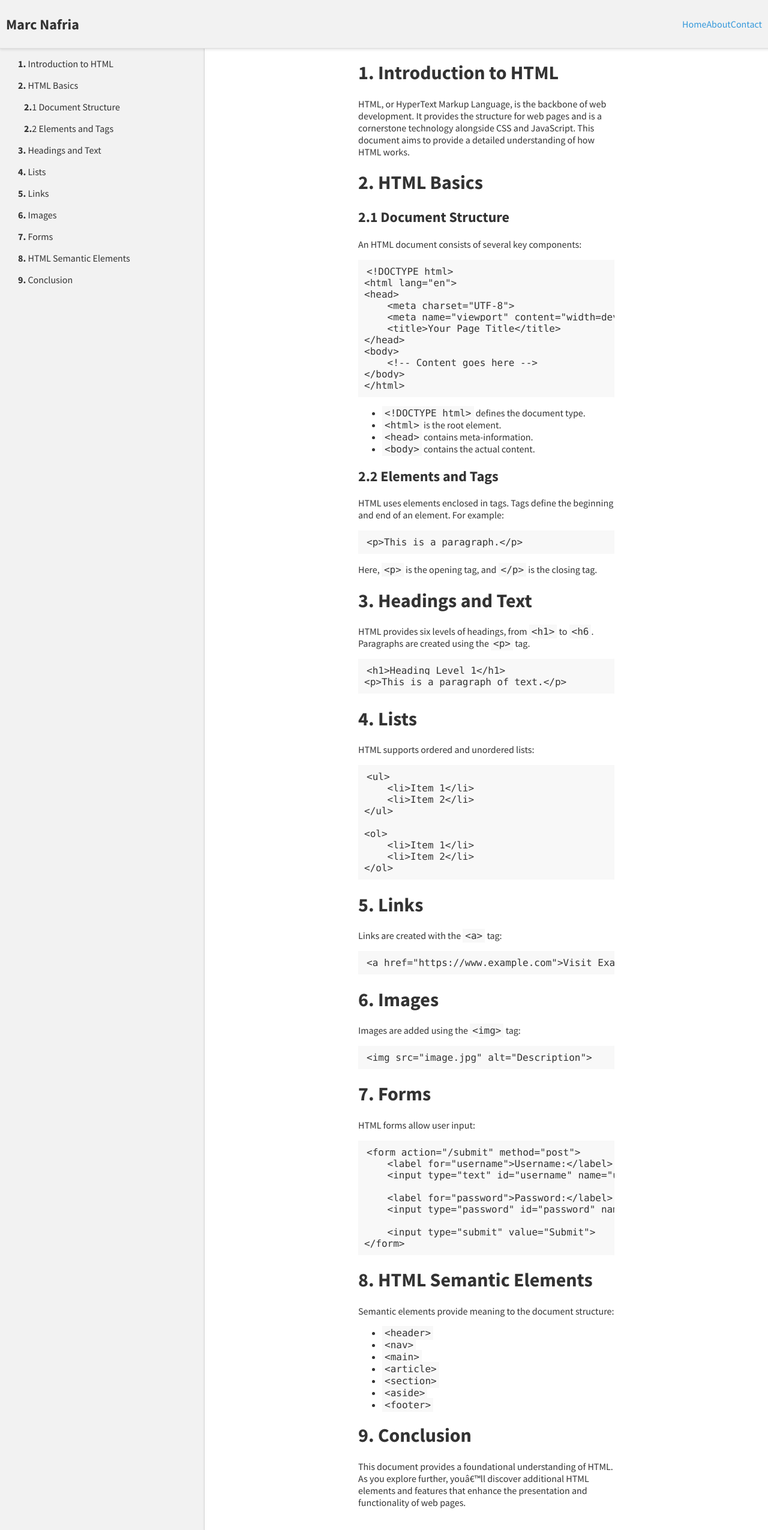
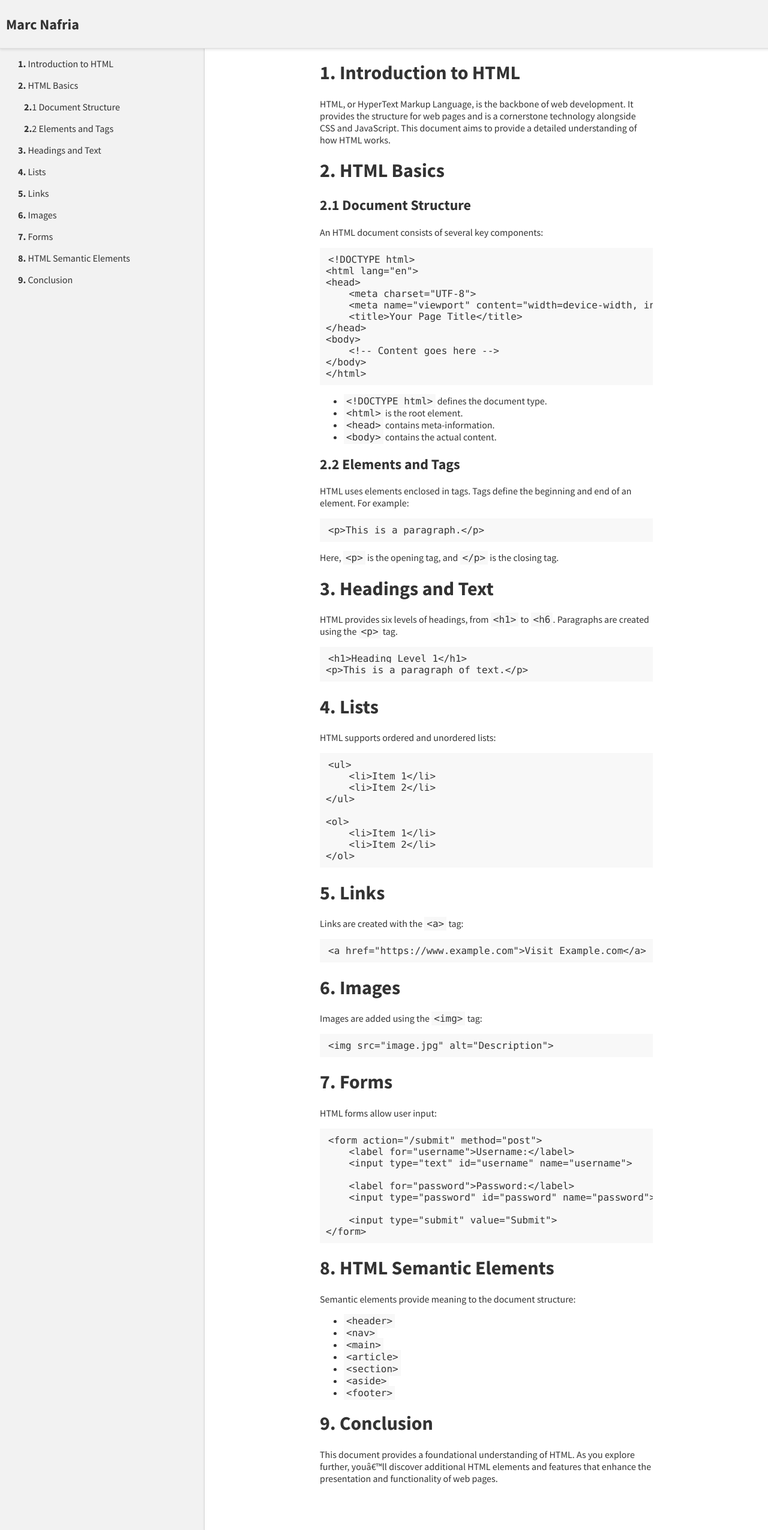
Before and after one commit to dprol/Evangelio, a Jekyll site: the page built from README.md, in a window 1280 px wide. Shown: the whole page at 60% size. Built offline with Jekyll 4.4.1, drawn with Linux system fonts in a browser that asks for light colours; our own code applies the rules of GitHub Pages for plain Markdown files.

Commit message:
Update Basic

```diff
--- a/_layouts/default.html
+++ b/_layouts/default.html
@@ -8,9 +8,6 @@
       </div>
         </div>
         <div class="page-header-right">
-            <a href="../index.html">Home</a>
-            <a href="../about.html">About</a>
-            <a href="../contact.html">Contact</a>
         </div>
     </header>
     <div class="container">
--- a/assets/style.css
+++ b/assets/style.css
@@ -82,8 +82,8 @@ body {
     overflow: auto;
     padding-top: 20px;
     padding-bottom: 20px;
-    padding-left: 20%; /* Adjust this to your preference */
-    padding-right: 20%; /* Adjust this to your preference */
+    padding-left: 15%; /* Adjust this to your preference */
+    padding-right: 15%; /* Adjust this to your preference */
     background-color: var(--main-content-background-color);
     box-shadow: 0 2px 4px rgba(0, 0, 0, 0.1); /* Add a subtle shadow */
 }
```
